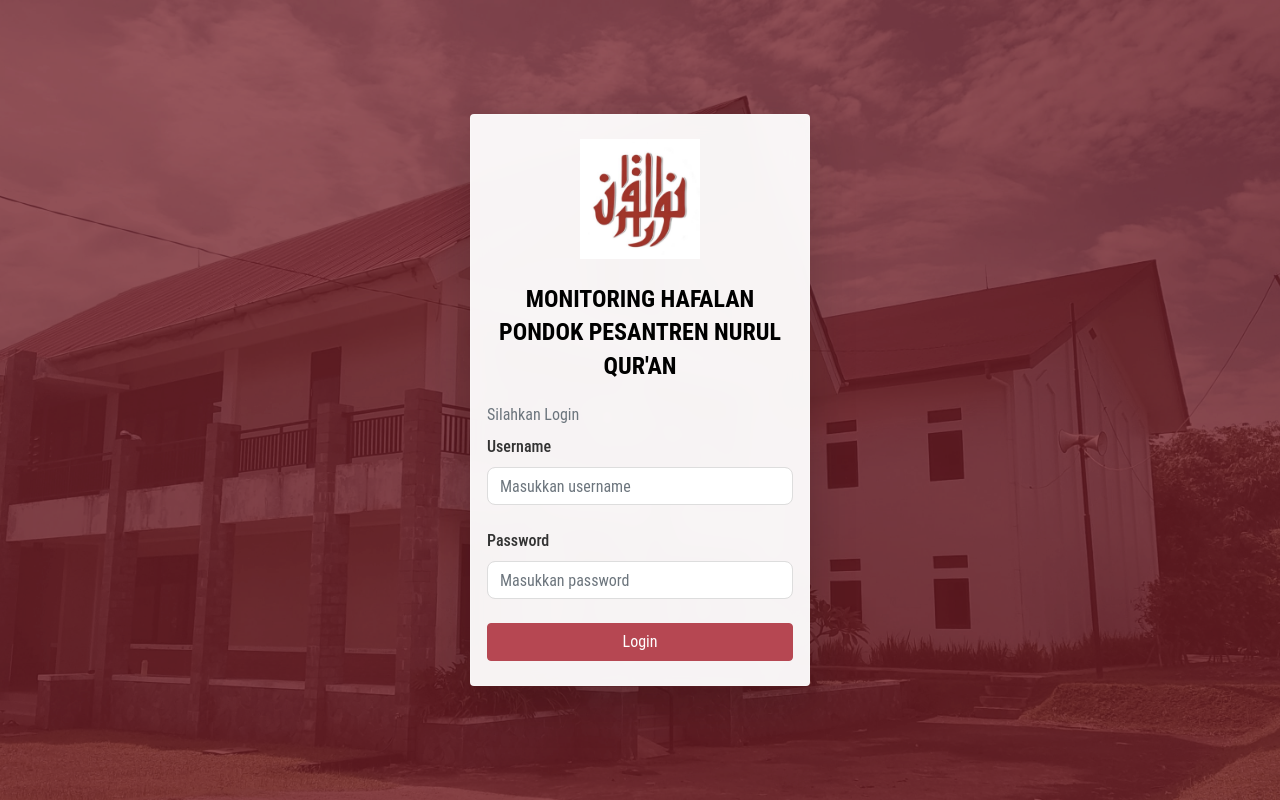
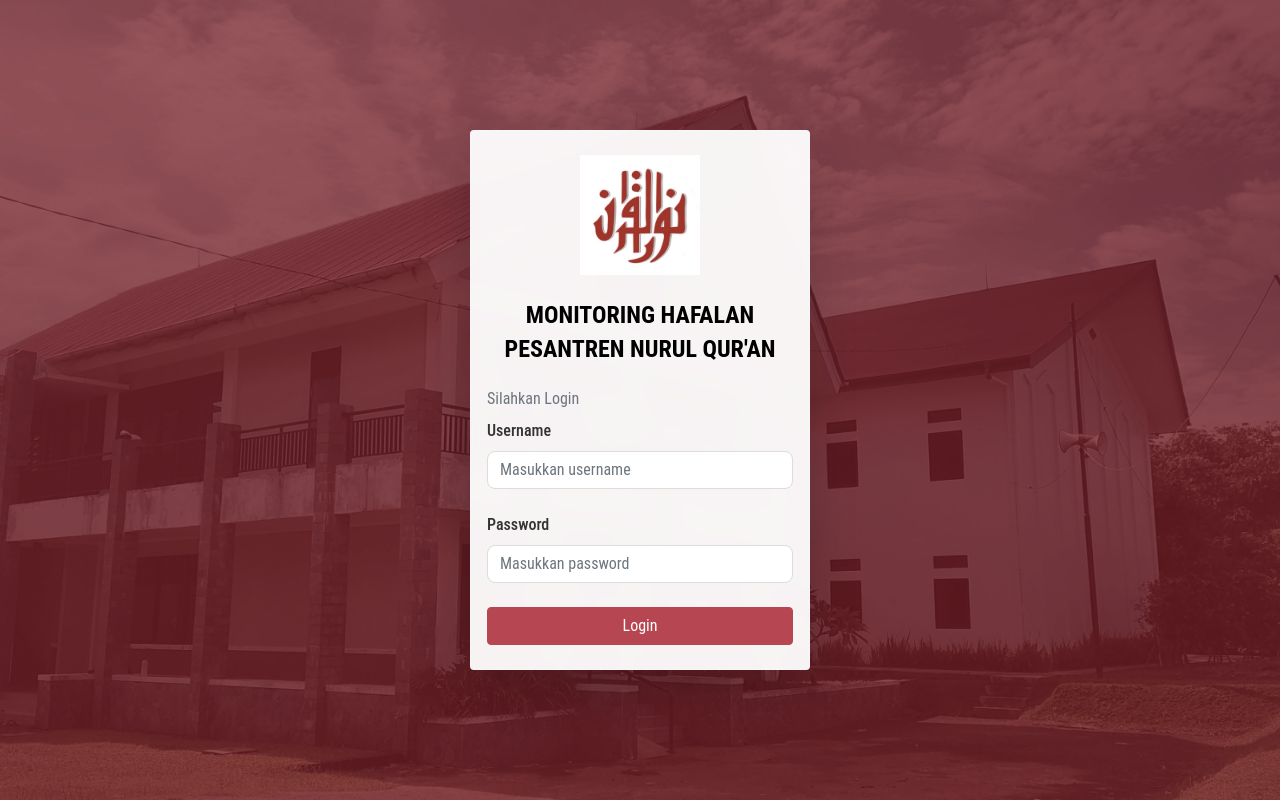
Before and after one commit to ademaulanaa/monitoringhafalan, a PHP site: page /login.php in a window 1280 px wide. Run offline with PHP 8.4, Linux system fonts and the light colour scheme; data that the repository does not hold is empty.

Commit message:
Update login.php

```diff
--- a/login.php
+++ b/login.php
@@ -104,7 +104,7 @@ if ($_SERVER["REQUEST_METHOD"] == "POST") {
 <head>
     <link rel="shortcut icon" href="source/img/logo2.jpg">
     <!-- Title Website -->
-    <title>MONITORING HAFALAN PONDOK PESANTREN NURUL QUR'AN</title>
+    <title>MONITORING HAFALAN PESANTREN NURUL QUR'AN</title>
     <!-- Favicon -->
     <link rel="shortcut icon" href="apps/pengaturan/logo/<?php echo $logo; ?>">
     <!-- Required meta tags -->
@@ -150,7 +150,7 @@ if ($_SERVER["REQUEST_METHOD"] == "POST") {
             <img src="source/img/logo2.jpg" alt="Logo Nurul Quran" width="120">
         </div>
 
-        <h4 class="text-center" style="line-height: 1.4; margin-bottom: 20px;">MONITORING HAFALAN<br>PONDOK PESANTREN NURUL QUR'AN</h4>
+        <h4 class="text-center" style="line-height: 1.4; margin-bottom: 20px;">MONITORING HAFALAN<br>PESANTREN NURUL QUR'AN</h4>
 
         <form action="<?php echo $_SERVER["PHP_SELF"];?>" method="post">
             <label for="info" class="text-muted">Silahkan Login</label>
```
